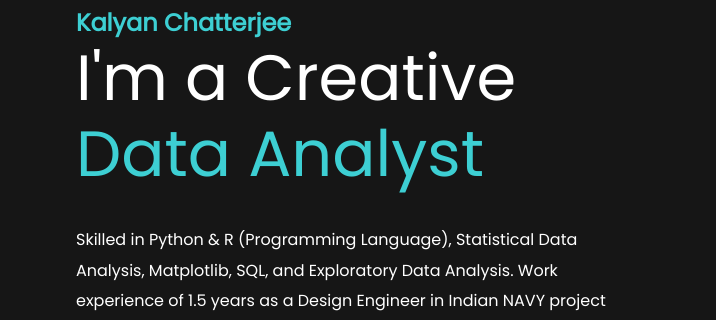
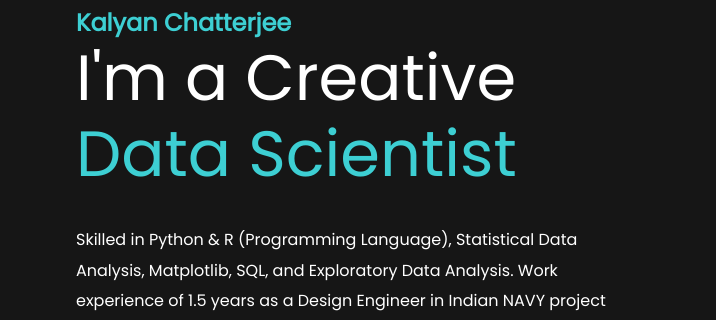
Before and after one commit to kalyanchatterjee84/Portfolio-website-kalyan, a plain HTML site: page index.html in a window 1280 px wide. Shown: the part 155-475 px from the top of the page, 564-1280 px from the left. Drawn offline with nearby package versions, Linux system fonts and the light colour scheme.

Commit message:
Add files via upload

```diff
--- a/index.html
+++ b/index.html
@@ -55,7 +55,7 @@
                 <div class="right flex-1">
 
                     <h2>Kalyan Chatterjee</h2>
-                    <h1>I'm a Creative <br><span> Data Analyst </span></h1>
+                    <h1>I'm a Creative <br><span> Data Scientist </span></h1>
                     <p>Skilled in Python & R (Programming Language), Statistical Data Analysis, Matplotlib, SQL, and
                         Exploratory Data Analysis. Work experience of 1.5 years as a Design Engineer in Indian NAVY
                         project under a subcontractor.</p>
```
